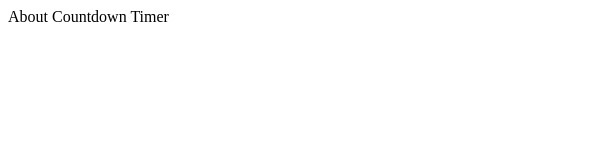
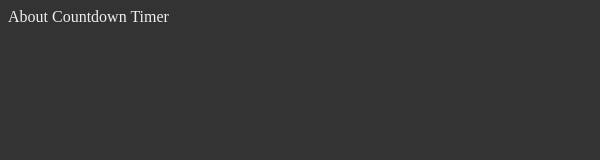
Before and after one commit to boikle/electron-countdown-timer, an Electron app: page src/about.html in a window 600 px wide. Drawn offline with Linux system fonts and the light colour scheme.

Commit message:
Added a style sheet linked to about.html and index.html

```diff
--- a/src/about.html
+++ b/src/about.html
@@ -3,6 +3,7 @@
 <html lang="en">
 	<head>
 		<meta charset="UTF-8">
+		<link rel="stylesheet" href="css/window.css">
 		<title>About Countdown Timer</title>
 	</head>
 	<body>
--- /dev/null
+++ b/src/css/window.css
@@ -0,0 +1,4 @@
+body {
+    background-color: #333333;
+    color: #efefef;
+}
```
Also changed, not shown: src/index.html (+1 -0 lines).
